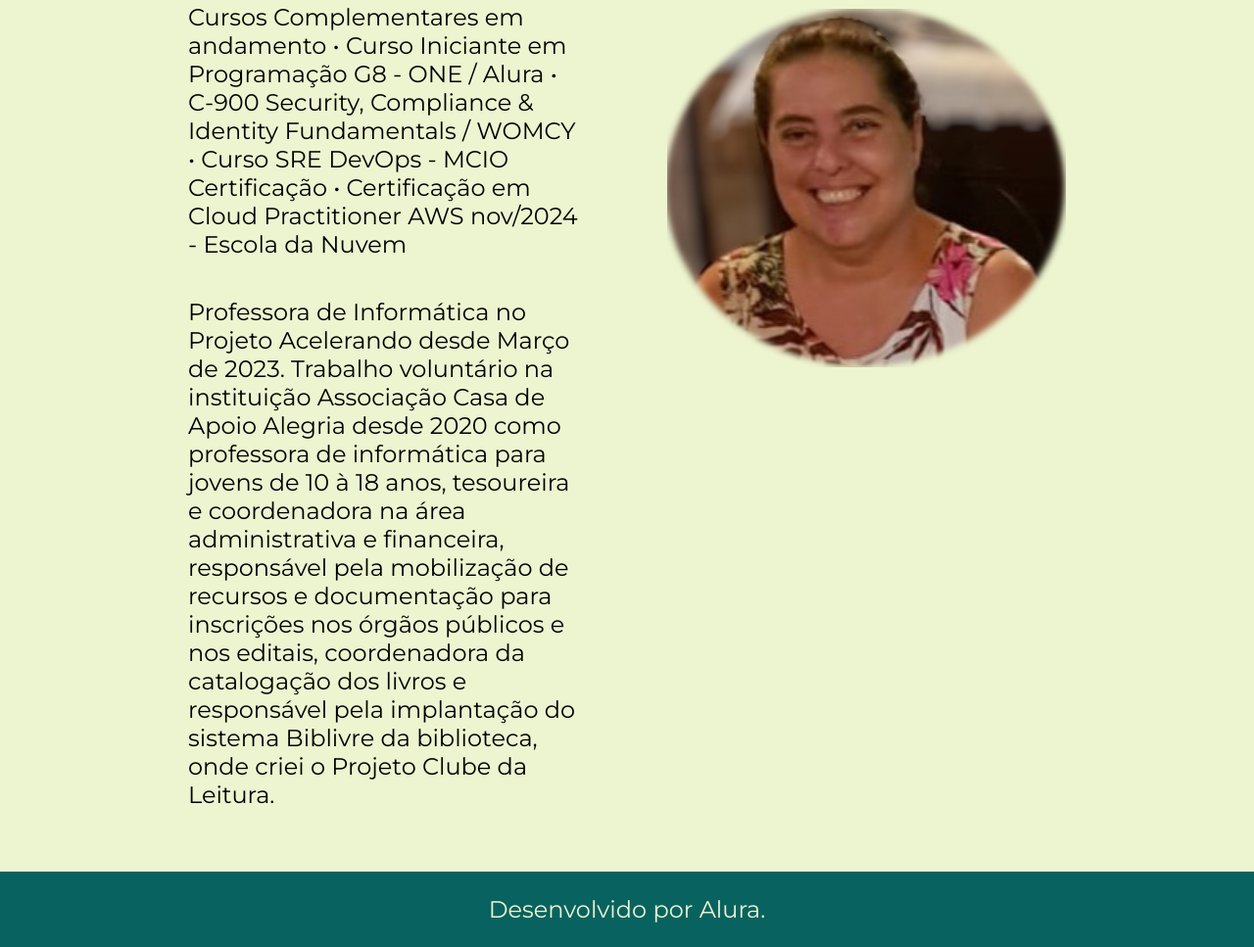
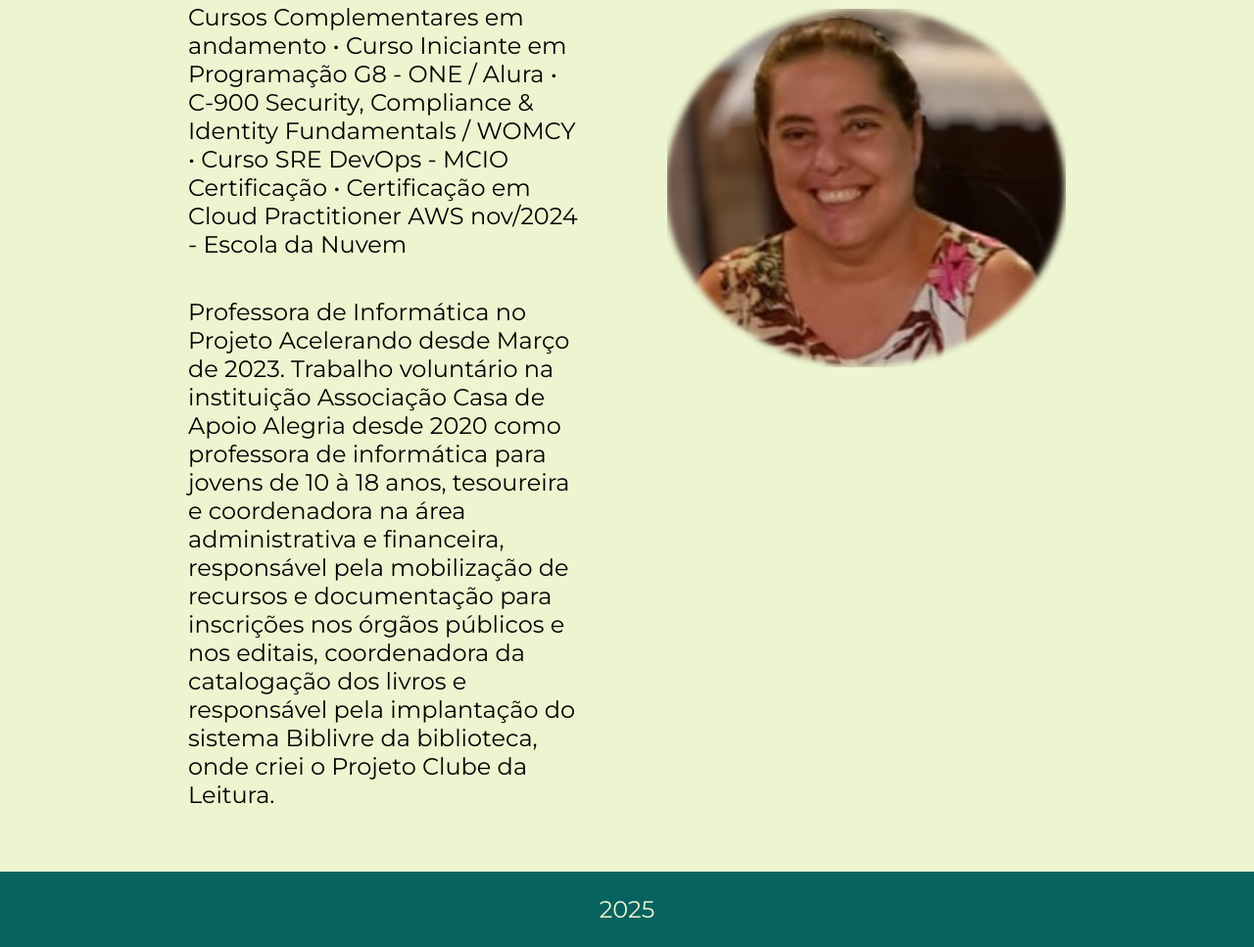
Before and after one commit to haydeemagrina/Portfolio-Haydee-Magrina, a plain HTML site: page about.html in a window 1280 px wide. Shown: the part 560-1527 px from the top of the page at 98% size. Drawn offline with nearby package versions, Linux system fonts and the light colour scheme.

Commit message:
correcao rdape

```diff
--- a/about.html
+++ b/about.html
@@ -54,7 +54,7 @@
     </main>
 
     <footer class="rodape">
-        <p>Desenvolvido por Alura.</p>
+        <p>2025</p>
     </footer>
 </body>
 
```
